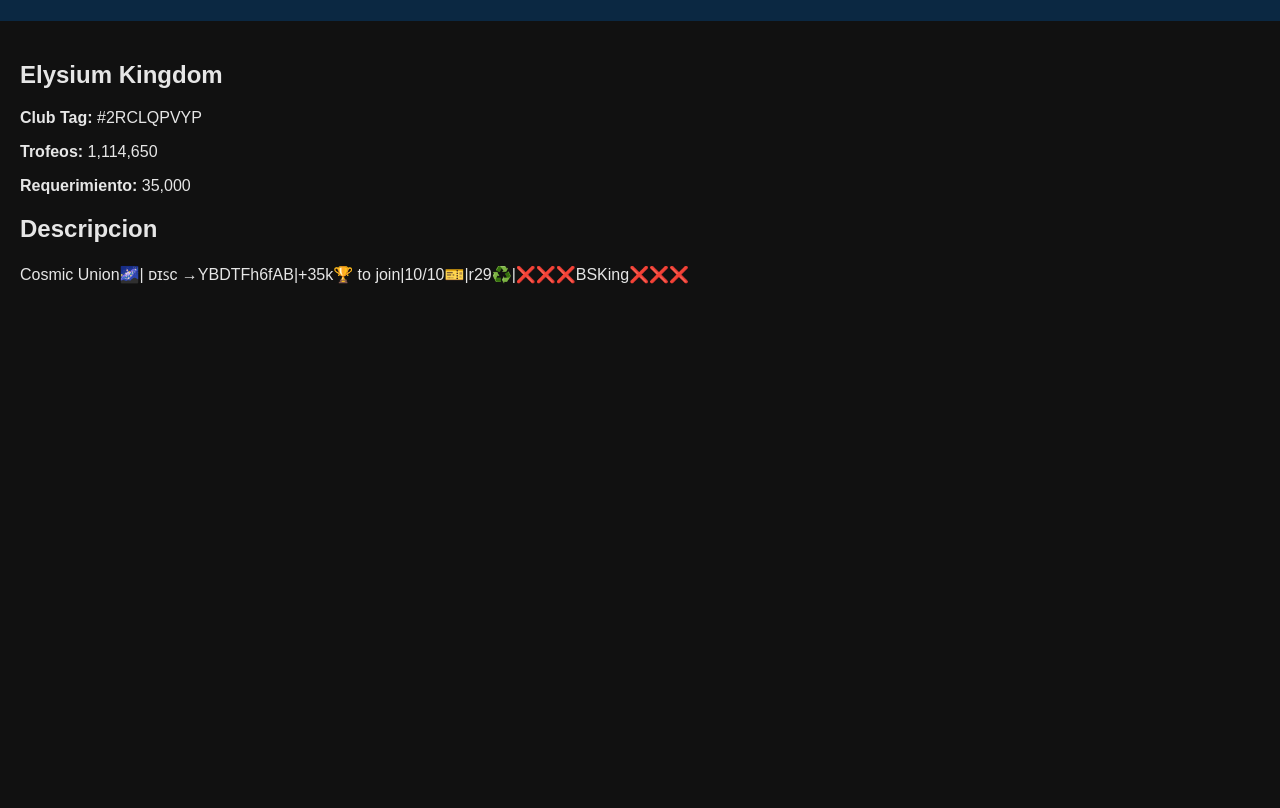
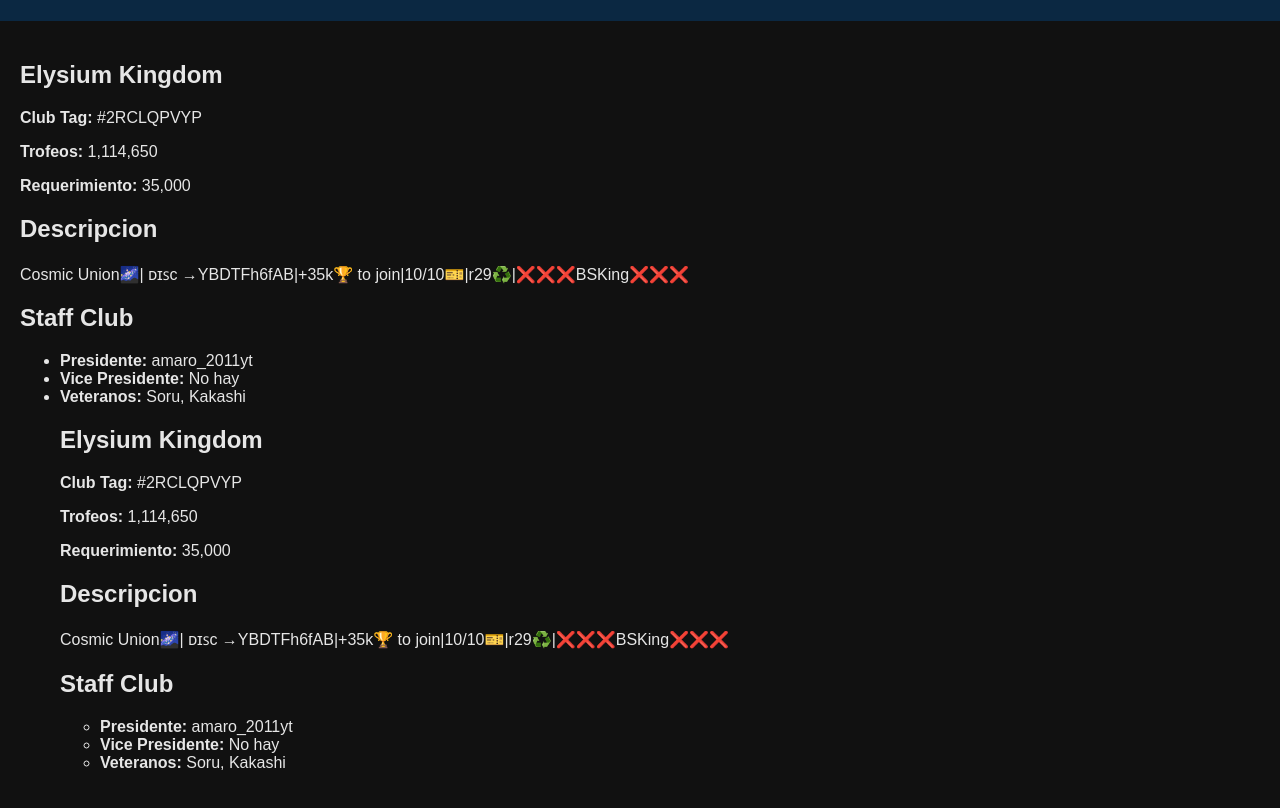
Before and after one commit to AmaroGod2/AmaroGod2.github.io, a plain HTML site: page index.html in a window 1280 px wide. Shown: the part 99-907 px from the top of the page. Before the commit the page ends 800 px from the top, so only its background shows below. Drawn offline with Linux system fonts and the light colour scheme; a script that the page names is missing.

Commit message:
Revert "Update index.html"
This reverts commit 3dd2d3918cbef6406931481edab890c5511f11ea.

```diff
--- a/index.html
+++ b/index.html
@@ -25,6 +25,32 @@
             <h2>Descripcion</h2>
             <p>Cosmic Union🌌| ᴅɪꜱᴄ →YBDTFh6fAB|+35k🏆 to join|10/10🎫|r29♻️|❌❌❌BSKing❌❌❌</p>
         </section>
+
+        <section id="club-leadership">
+            <h2>Staff Club</h2>
+            <ul>
+                <li><strong>Presidente:</strong> amaro_2011yt</li>
+                <li><strong>Vice Presidente:</strong> No hay</li>
+                <li><strong>Veteranos:</strong> Soru, Kakashi</li>
+                <section id="club-info2">
+                    <h2>Elysium Kingdom</h2>
+                    <p><strong>Club Tag:</strong> #2RCLQPVYP</p>
+                    <p><strong>Trofeos:</strong> 1,114,650</p>
+                    <p><strong>Requerimiento:</strong> 35,000</p>
+                </section>
+
+                <section id="Club Description2">
+                    <h2>Descripcion</h2>
+                    <p>Cosmic Union🌌| ᴅɪꜱᴄ →YBDTFh6fAB|+35k🏆 to join|10/10🎫|r29♻️|❌❌❌BSKing❌❌❌</p>
+                </section>
+
+                <section id="club-leadership2">
+                    <h2>Staff Club</h2>
+                    <ul>
+                        <li><strong>Presidente:</strong> amaro_2011yt</li>
+                        <li><strong>Vice Presidente:</strong> No hay</li>
+                        <li><strong>Veteranos:</strong> Soru, Kakashi</li>
+
             </ul>
         </section>
     </main>
```
